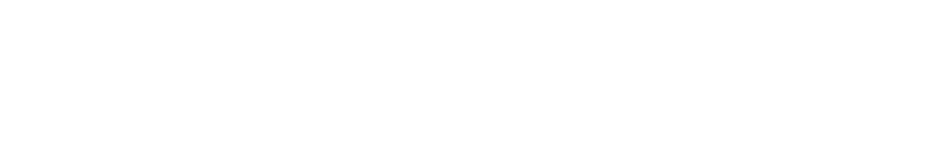
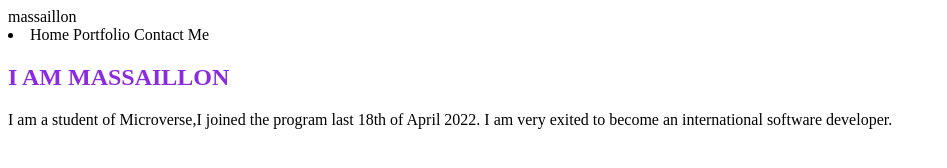
Before and after one commit to massaillon/setup-and-mobile-version-skeleton, a website: page index.html in a window 1280 px wide. Shown: the whole page, without its empty margins (0-947 px from the left). Drawn offline with Linux system fonts and the light colour scheme.

Commit message:
set up the boilerplate layout in the HTML file

```diff
--- a/index.html
+++ b/index.html
@@ -11,19 +11,32 @@
         <div id="Header-background">
 
             <section id="header-container">
-                <div id="logo-container"></div>
+                <div id="logo-container">massaillon</div>
 
-                <nav></nav>
+                <nav>
+                    <li>
+                        <a>Home</a>
+                        <a>Portfolio</a>
+                        <a>Contact Me</a>
+                    </li>
+                </nav>
 
             </section>
 
             <header>
 
-                <hgroup>
-                    <h1></h1>
-                    <h2></h2>
-                </hgroup>
-                <section></section>
+                <section id="intro-container">
+                    <h1>I AM MASSAILLON</h1>
+                    <div>I am a student of Microverse,I joined the program last 18th of April 2022.
+                        I am very exited to become an international software developer.
+                    </div>
+                </section>
+
+                <section class="social-area">
+                    <h4></h4>
+                    <div class="social-icon"></div>
+
+                </section>
             </header>
 
         </div>
```
